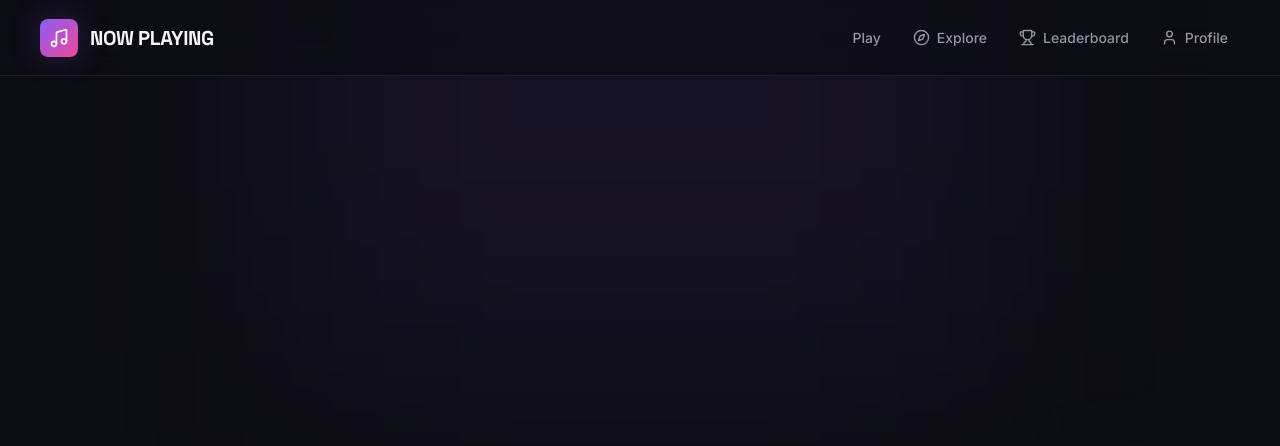
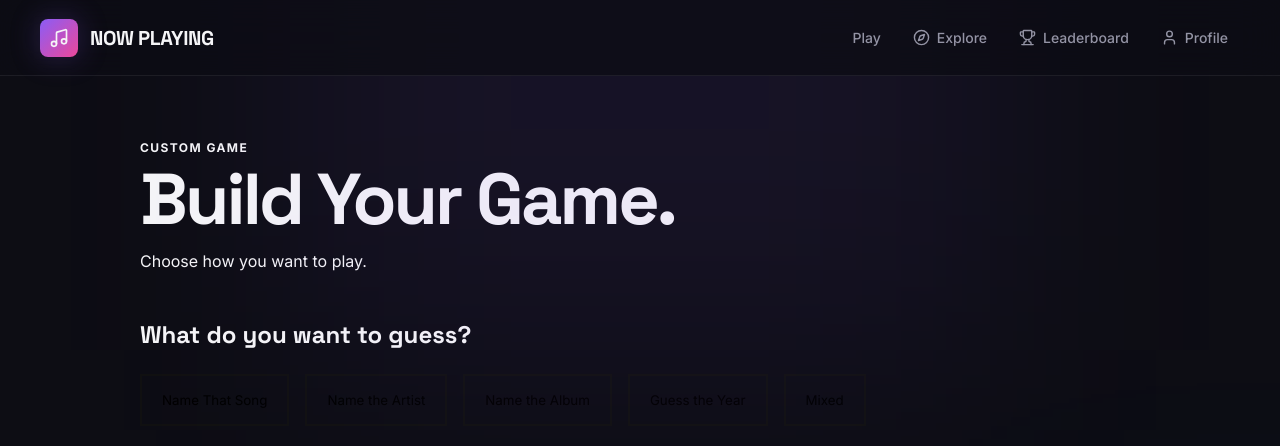
Before and after one commit to PhiLouGii/now-playing, a React (Vite) app: page /build-game in a window 1280 px wide. Shown: the top 446 px of the page. Built offline with nearby package versions, Linux system fonts and the light colour scheme; no server answers.

Commit message:
feat: add Build Game page and integrate routing

```diff
--- a/src/components/play/QuickModes.tsx
+++ b/src/components/play/QuickModes.tsx
@@ -4,6 +4,8 @@ import {
   SlidersHorizontal,
   ArrowUpRight,
 } from 'lucide-react'
+import { useNavigate } from 'react-router-dom'
+
 import './QuickModes.css'
 
 type QuickMode = {
@@ -46,6 +48,8 @@ type QuickModesProps = {
 function QuickModes({
   onSelectRound,
 }: QuickModesProps) {
+  const navigate = useNavigate()
+
   return (
     <section className="quick-modes">
       <div className="quick-modes__header">
@@ -65,12 +69,14 @@ function QuickModes({
               className="quick-mode"
               onClick={() => {
                 if (mode.roundId) {
-                  onSelectRound(
-                    mode.roundId,
-                  )
+                  onSelectRound(mode.roundId)
+                  return
+                }
+
+                if (mode.label === 'CUSTOM') {
+                  navigate('/build-game')
                 }
               }}
-              disabled={!mode.roundId}
             >
               <div className="quick-mode__top">
                 <div className="quick-mode__icon">
@@ -91,13 +97,9 @@ function QuickModes({
                   {mode.label}
                 </span>
 
-                <h3>
-                  {mode.title}
-                </h3>
+                <h3>{mode.title}</h3>
 
-                <p>
-                  {mode.description}
-                </p>
+                <p>{mode.description}</p>
               </div>
             </button>
           )
--- /dev/null
+++ b/src/pages/BuildGame/BuildGame.css
@@ -0,0 +1,30 @@
+.build-game-page {
+  padding: 4rem 1.5rem;
+}
+
+.build-game-page__container {
+  max-width: 1000px;
+  margin: 0 auto;
+}
+
+.build-game-page__header {
+  margin-bottom: 3rem;
+}
+
+.build-game-page__header h1 {
+  margin: 0.5rem 0 1rem;
+}
+
+.build-game__options {
+  display: flex;
+  flex-wrap: wrap;
+  gap: 1rem;
+  margin-top: 1.5rem;
+}
+
+.build-game__options button {
+  padding: 1rem 1.25rem;
+  border: 2px solid #111;
+  background: transparent;
+  cursor: pointer;
+}
--- /dev/null
+++ b/src/pages/BuildGame/BuildGame.tsx
@@ -0,0 +1,51 @@
+import './BuildGame.css'
+
+function BuildGame() {
+  return (
+    <div className="build-game-page">
+      <div className="build-game-page__container">
+        <header className="build-game-page__header">
+          <p className="label">
+            CUSTOM GAME
+          </p>
+
+          <h1 className="display-lg">
+            Build Your Game.
+          </h1>
+
+          <p>
+            Choose how you want to play.
+          </p>
+        </header>
+
+        <section className="build-game">
+          <h2>What do you want to guess?</h2>
+
+          <div className="build-game__options">
+            <button type="button">
+              Name That Song
+            </button>
+
+            <button type="button">
+              Name the Artist
+            </button>
+
+            <button type="button">
+              Name the Album
+            </button>
+
+            <button type="button">
+              Guess the Year
+            </button>
+
+            <button type="button">
+              Mixed
+            </button>
+          </div>
+        </section>
+      </div>
+    </div>
+  )
+}
+
+export default BuildGame
--- a/src/routes/AppRoutes.tsx
+++ b/src/routes/AppRoutes.tsx
@@ -14,6 +14,7 @@ import DailyChallengeResults from '../pages/DailyChallenge/DailyChallengeResults
 import SignUp from '../pages/Auth/SignUp'
 import Login from '../pages/Auth/Login'
 import EndlessGame from '../pages/EndlessGame/EndlessGame'
+import BuildGame from '../pages/BuildGame/BuildGame'
 
 function AppRoutes() {
   return (
@@ -34,6 +35,10 @@ function AppRoutes() {
   path="/endless"
   element={<EndlessGame />}
 />
+<Route
+  path="/build-game"
+  element={<BuildGame />}
+/>
       <Route path="/daily-challenge" element={<DailyChallenge />} />
       <Route path="/daily-challenge-results" element={<DailyChallengeResults />} />
       <Route path="/explore" element={<Explore />} />
```
